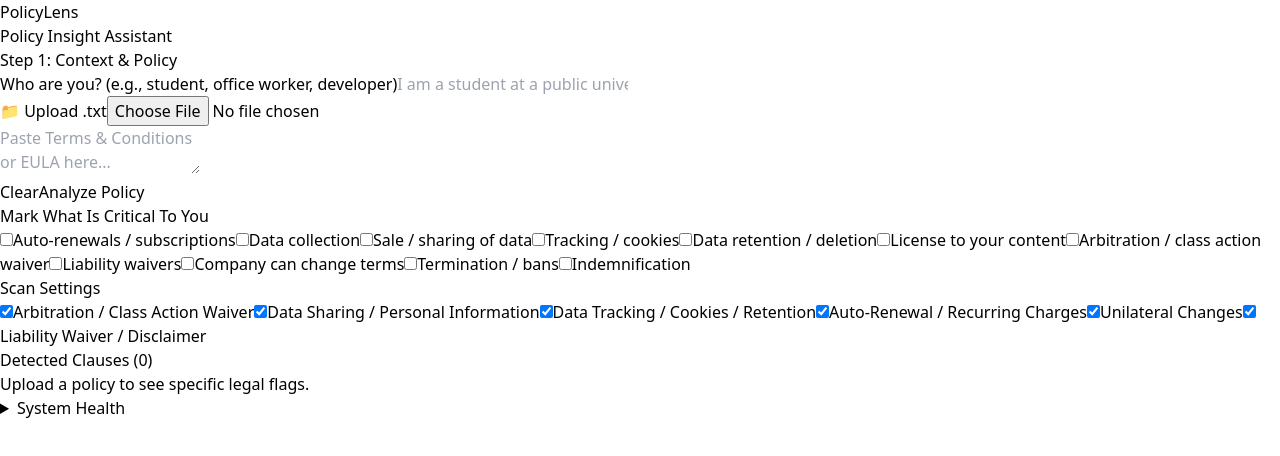
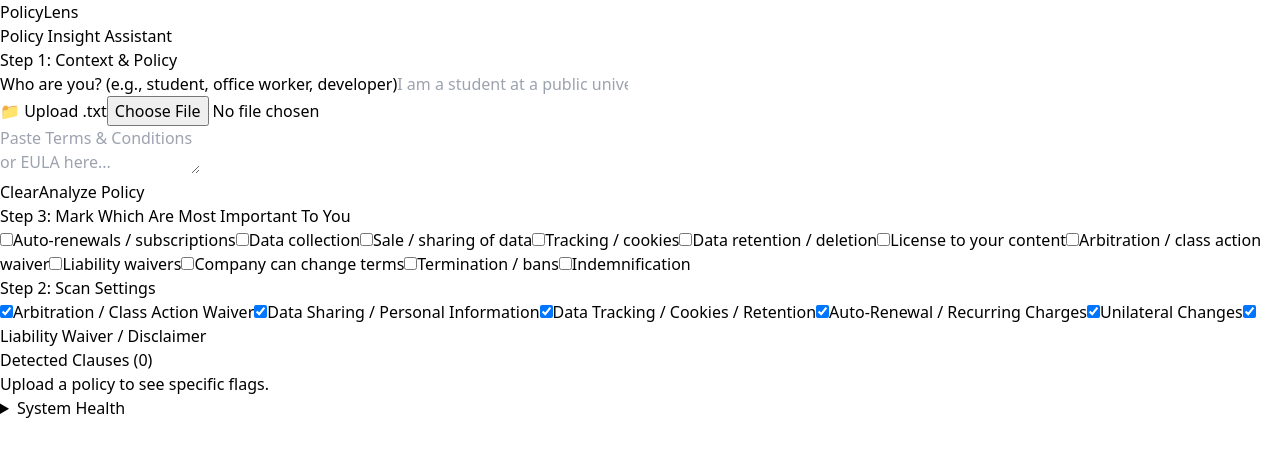
Before and after one commit to arigoldring/policy-lens, a React (Vite) app in the folder policy-lens/: page / in a window 1280 px wide. Shown: the top 456 px of the page. Built offline with nearby package versions, Linux system fonts and the light colour scheme.

Commit message:
minor grammer changes

```diff
--- a/policy-lens/src/App.tsx
+++ b/policy-lens/src/App.tsx
@@ -59,12 +59,13 @@
 
   const [chunkOffsets, setChunkOffsets] = useState<{start:number; end:number}[]>([]);
   const criticalOptions = [
+
   { key: "autoRenewal", label: "Auto-renewals / subscriptions" },
   { key: "dataCollection", label: "Data collection" },
   { key: "dataSale", label: "Sale / sharing of data" },
   { key: "tracking", label: "Tracking / cookies" },
   { key: "dataRetention", label: "Data retention / deletion" },
-  { key: "userContentLicense", label: "License to your content" },
+  { key: "userContent", label: "License to your content" },
   { key: "arbitration", label: "Arbitration / class action waiver" },
   { key: "liability", label: "Liability waivers" },
   { key: "unilateralChanges", label: "Company can change terms" },
@@ -198,7 +199,7 @@
     {/* Critical Preferences */}
     <section className="bg-white/90 backdrop-blur-xl p-8 rounded-2xl border border-white/30 shadow-[0_10px_15px_-3px_rgba(0,0,0,0.05)]">
       <h2 className="text-[0.9rem] uppercase tracking-[0.1em] text-slate-500 mb-5 border-b border-slate-200 pb-2.5">
-        Mark What Is Critical To You
+        Step 3: Mark Which Are Most Important To You
       </h2>
 
       <div className="grid grid-cols-1 sm:grid-cols-2 gap-3">
@@ -230,7 +231,7 @@
     {/* Scan Settings */}
     <section className="bg-white/90 backdrop-blur-xl p-8 rounded-2xl border border-white/30 shadow-[0_10px_15px_-3px_rgba(0,0,0,0.05)]">
       <h2 className="text-[0.9rem] uppercase tracking-[0.1em] text-slate-500 mb-5 border-b border-slate-200 pb-2.5">
-        Scan Settings
+        Step 2: Scan Settings
       </h2>
 
       <div className="grid grid-cols-1 sm:grid-cols-2 gap-3">
@@ -264,7 +265,7 @@
 
       {!hasAnalyzed && (
         <p className="text-slate-500 text-center">
-          Upload a policy to see specific legal flags.
+          Upload a policy to see specific flags.
         </p>
       )}
 
```
Also changed, not shown: 1 other file (tests, documents, lock files or other folders).
